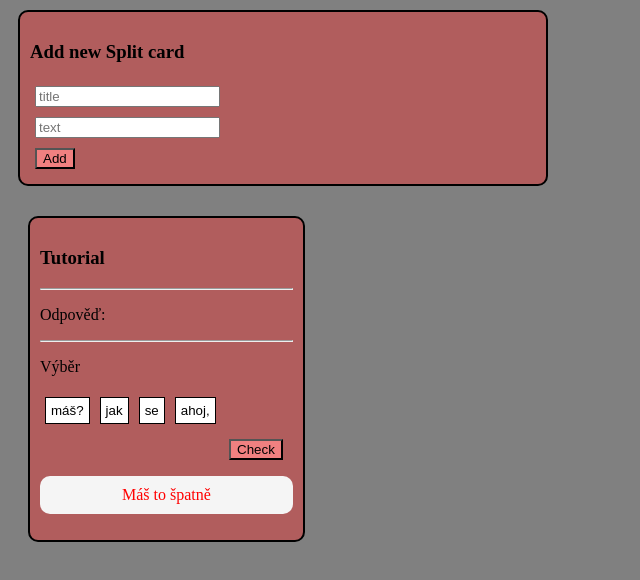
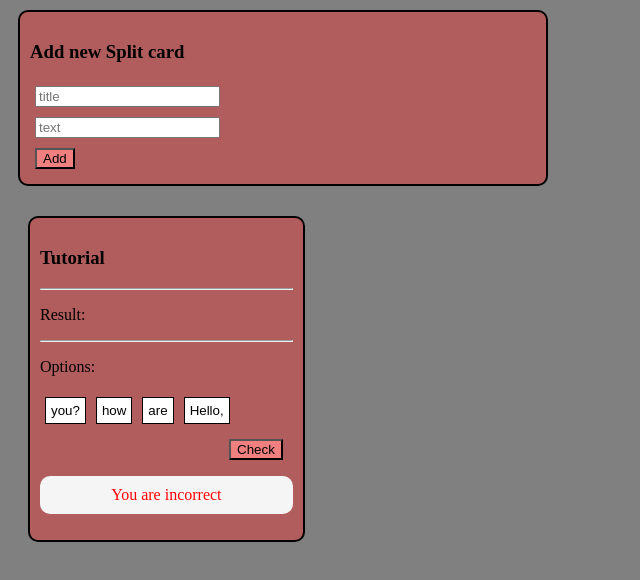
Before and after one commit to Vratislavberry/ReactCardsApp, a React (Vite) app: page / in a window 1280 px wide. Both pictures are taken after a click on the button "Check". Shown: the top 580 px of the page, without its empty margins (0-640 px from the left). Built offline with nearby package versions, Linux system fonts and the light colour scheme.

Commit message:
minor changes; translation to english, added comments

```diff
--- a/src/components/App.jsx
+++ b/src/components/App.jsx
@@ -12,6 +12,7 @@ import FormAddSplitCard from "./FormAddSplitCard";
  *  Make more web pages
  *    Home page
  *    Manage cards page
+ *        Make more types of cards (one correct answer, multiple correct answers, etc.)
  *    Take test from deck of Cards page (including filtering of which card I want)
  *    login page (when I connect it to a database)
  *    Should I use Express.js ?
@@ -27,7 +28,7 @@ function App() {
   const [splitCards, setSplitCards] = React.useState([
     {
       title: "Tutorial",
-      text: "ahoj, jak se máš?",
+      text: "Hello, how are you?",
     },
   ]);
 
--- a/src/components/SplitCard.jsx
+++ b/src/components/SplitCard.jsx
@@ -23,10 +23,13 @@ function SplitCard(props) {
     });
   }
 
-    // States whether the order of the segments is correct (true or false)
+  // States whether the order of the segments is correct (true,
+  // false or null when checked button has not been pressed yet)
   const [correctResult, setCorrectResult] = React.useState(null);
 
-    // Handle functions
+  /***** Handle functions *****/
+  // handles click on the card segment
+  // Un/checks the card segment with given id
   function handleCardSegmentClick(id) {
     const tempObject = textSegments.find((segment) => {
       return segment.id === id;
@@ -49,6 +52,7 @@ function SplitCard(props) {
   }
 
   // handles click on the check button
+  // sets correctResult to true if all segments are checked and in correct order
   function handleCheck() {
     // change color of all incorrect segments to red and correct to green
     let iOfCheckedSegments = 0;
@@ -75,7 +79,8 @@ function SplitCard(props) {
     setCorrectResult(true);
   }
 
-    // helper functions
+  /***** helper functions *****/
+  // returns array of SplitCardSegments that satisfy given filter function
   function getSpecifiedSegments(textSegments, myFilter) {
     return textSegments
       .filter(myFilter)
@@ -106,25 +111,27 @@ function SplitCard(props) {
     <div className="splitCard">
       <h3>{props.title}</h3>
       <hr />
-        <p>Odpověď: </p>
+      <p>Result: </p>
       {getSpecifiedSegments(textSegments, (textSegment) => {
         return textSegment.checked === true;
       })}
 
       <hr />
-        <p>Výběr</p>
+      <p>Options: </p>
       {getSpecifiedSegments(textSegments, (textSegment) => {
         return textSegment.checked === false;
       })}
+
+
       <div className="checkButtonContainer">
         <button onClick={handleCheck}>Check</button>
       </div>
       <div className="message">
         {correctResult === true && (
-            <p style={{ color: "green" }}>Máš to dobře</p>
+          <p style={{ color: "green" }}>You are right!</p>
         )}
         {correctResult === false && (
-            <p style={{ color: "red" }}>Máš to špatně</p>
+          <p style={{ color: "red" }}>You are incorrect</p>
         )}
       </div>
     </div>
```
Lines whose indentation alone changed are shown as unchanged.
